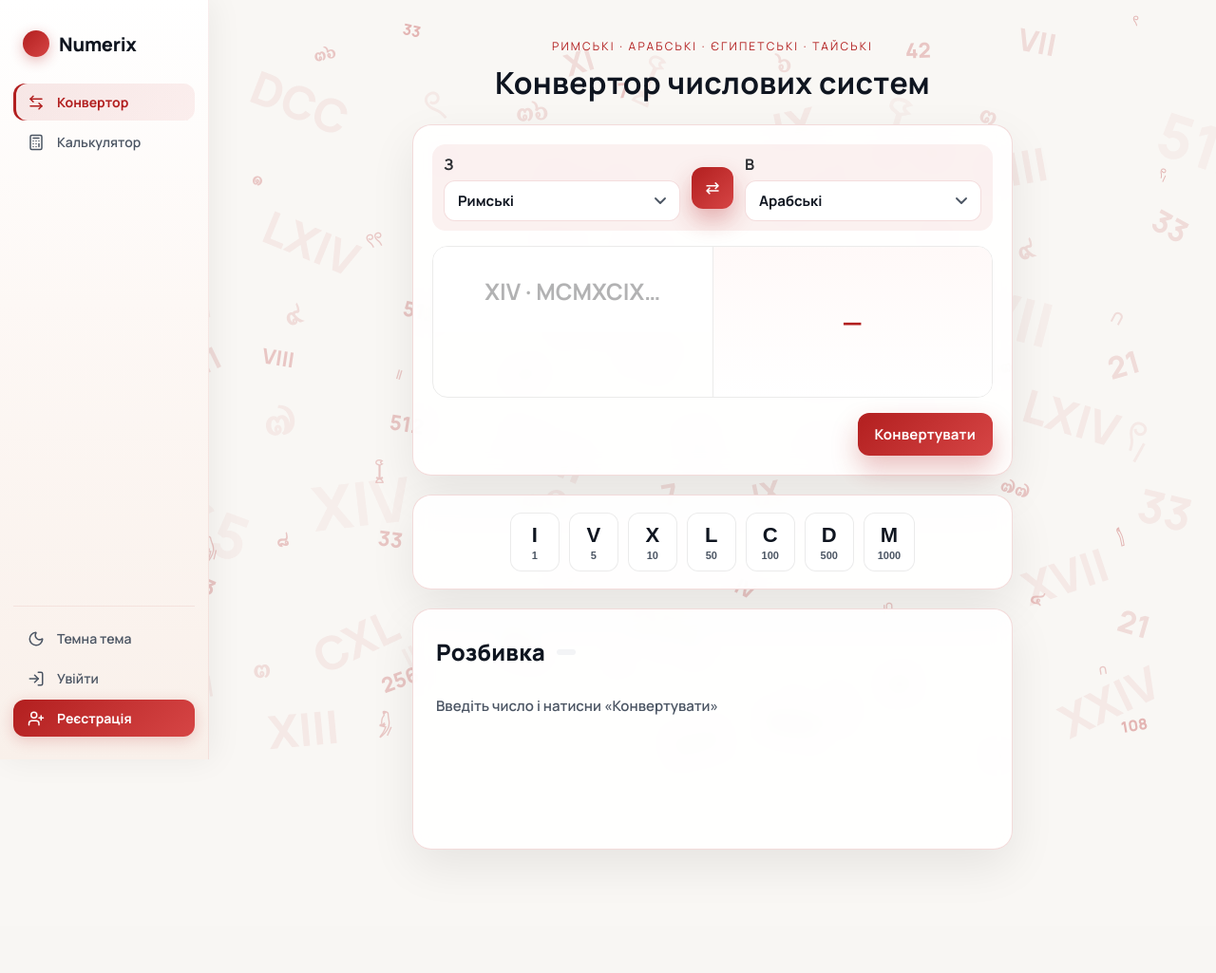
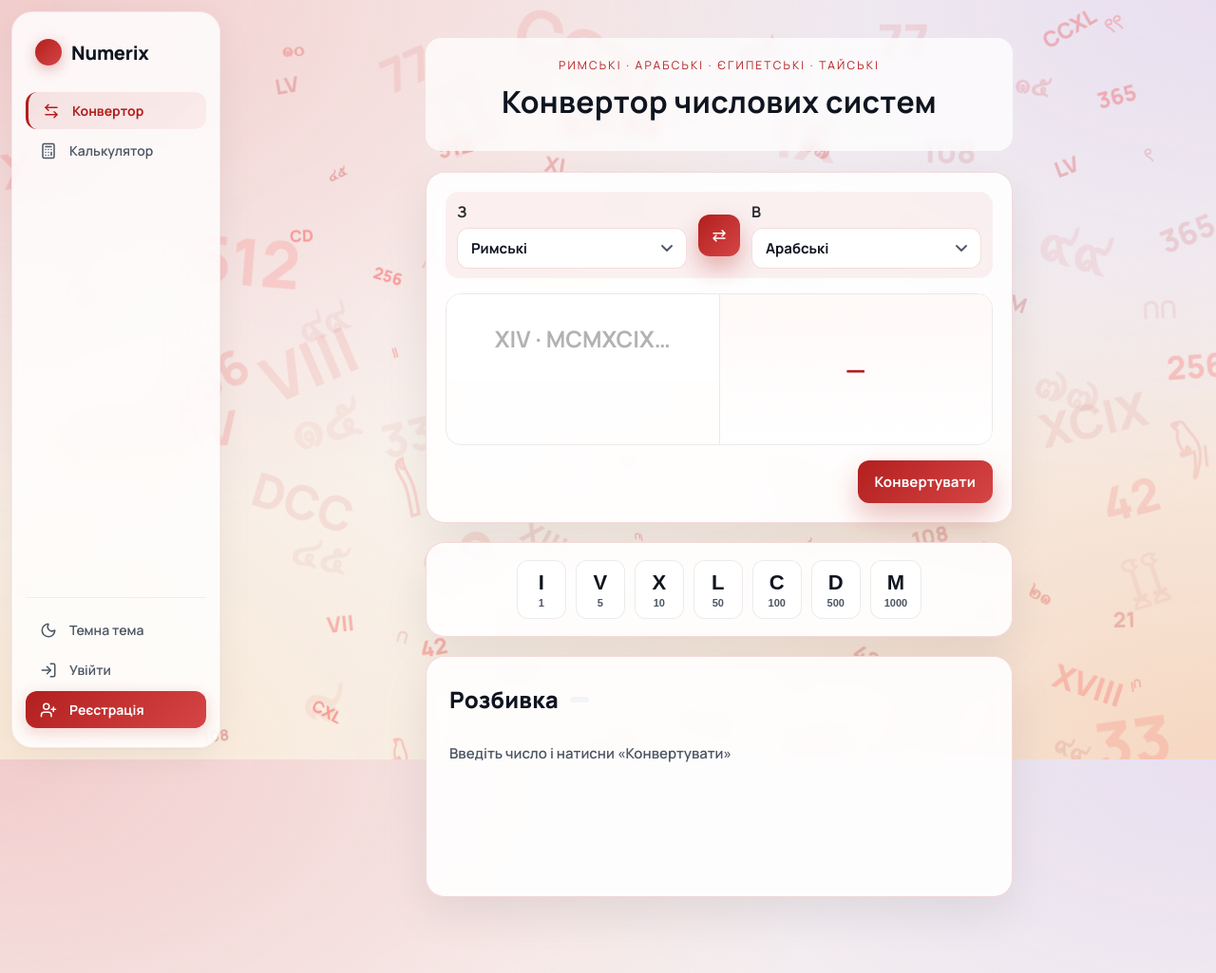
Before and after one commit to MasterDay3/Web-Project-OOP, a Flask app: page / in a window 1280 px wide. Shown: the whole page at 95% size. Before the commit the page ends 901 px from the top, so only its background shows below. Run offline with Flask 3, Linux system fonts and the light colour scheme.

Commit message:
changed animations and colors

```diff
--- a/static/css/style.css
+++ b/static/css/style.css
@@ -19,7 +19,14 @@
 body {
     margin: 0;
     font-family: Manrope, system-ui, -apple-system, sans-serif;
-    background: #f9f7f4;
+    background:
+        radial-gradient(at 0% 0%, #f2cdcd 0%, transparent 50%),
+        radial-gradient(at 100% 0%, #e8dff0 0%, transparent 45%),
+        radial-gradient(at 100% 100%, #f6d8c2 0%, transparent 50%),
+        radial-gradient(at 0% 100%, #fae8d6 0%, transparent 45%),
+        radial-gradient(at 50% 50%, #faf5f1 0%, transparent 55%);
+    background-color: #f7f3f0;
+    background-attachment: fixed;
     color: var(--ink);
 }
 
@@ -186,13 +193,21 @@
     font-size: 32px;
     font-weight: 800;
     color: var(--accent);
-    opacity: 0.12;
     user-select: none;
+    --op: 0.12;
+    opacity: var(--op);
+    animation: symbolPulse 5s ease-in-out infinite;
 }
-.bg-symbols .bg-xl { font-size: 64px; opacity: 0.04; }
-.bg-symbols .bg-lg { font-size: 48px; opacity: 0.06; }
-.bg-symbols .bg-sm { font-size: 22px; opacity: 0.22; }
-.bg-symbols .bg-xs { font-size: 16px; opacity: 0.3; }
+@keyframes symbolPulse {
+    0%, 100% { transform: scale(1) translateY(0); filter: brightness(1); opacity: var(--op); }
+    30%      { transform: scale(1.04) translateY(-5px); }
+    50%      { transform: scale(1.07) translateY(-3px); filter: brightness(1.4); opacity: calc(var(--op) + 0.10); }
+    70%      { transform: scale(1.03) translateY(-4px); }
+}
+.bg-symbols .bg-xl { font-size: 64px; --op: 0.04; }
+.bg-symbols .bg-lg { font-size: 48px; --op: 0.06; }
+.bg-symbols .bg-sm { font-size: 22px; --op: 0.22; }
+.bg-symbols .bg-xs { font-size: 16px; --op: 0.3; }
 
 /* Lucide icons – global defaults */
 [data-lucide] { display: inline-block; vertical-align: middle; }
@@ -208,22 +223,27 @@
 .medal-silver { color: #94a3b8; }
 .medal-bronze { color: #c2702e; }
 
-.shell { max-width: 900px; margin: 40px auto 80px; padding: 0 24px; padding-left: 244px; }
+.shell { max-width: 900px; margin: 40px auto 80px; padding: 0 24px; padding-left: 258px; }
 
 /* Sidebar */
 .sidebar {
     position: fixed;
-    top: 0;
-    left: 0;
+    top: 12px;
+    left: 12px;
     width: 220px;
-    height: 100vh;
-    background: linear-gradient(180deg, #fff 0%, #fdf8f5 40%, #f9f0ea 100%);
-    border-right: 1px solid rgba(178,31,31,0.08);
-    box-shadow: 4px 0 32px rgba(0,0,0,0.06);
+    height: calc(100vh - 24px);
+    background: rgba(255,255,255,0.82);
+    backdrop-filter: blur(24px);
+    -webkit-backdrop-filter: blur(24px);
+    border: 1px solid rgba(178,31,31,0.07);
+    border-radius: 22px;
+    box-shadow:
+        0 8px 40px rgba(0,0,0,0.06),
+        0 1px 3px rgba(0,0,0,0.04);
     display: flex;
     flex-direction: column;
     justify-content: space-between;
-    padding: 24px 14px;
+    padding: 20px 14px;
     z-index: 100;
 }
 
@@ -271,10 +291,10 @@
 }
 
 .sidebar-link.active {
-    background: linear-gradient(135deg, rgba(178,31,31,0.1), rgba(214,69,69,0.08));
+    background: linear-gradient(135deg, rgba(178,31,31,0.10), rgba(214,69,69,0.07));
     color: var(--accent);
     font-weight: 700;
-    box-shadow: inset 3px 0 0 var(--accent);
+    border-left: 3px solid var(--accent);
 }
 
 .sidebar-icon {
@@ -312,7 +332,16 @@
     box-shadow: 0 6px 20px rgba(178,31,31,0.25);
 }
 
-.page-light { background: #f9f7f4; }
+.page-light {
+    background:
+        radial-gradient(at 0% 0%, #f2cdcd 0%, transparent 50%),
+        radial-gradient(at 100% 0%, #e8dff0 0%, transparent 45%),
+        radial-gradient(at 100% 100%, #f6d8c2 0%, transparent 50%),
+        radial-gradient(at 0% 100%, #fae8d6 0%, transparent 45%),
+        radial-gradient(at 50% 50%, #faf5f1 0%, transparent 55%);
+    background-color: #f7f3f0;
+    background-attachment: fixed;
+}
 
 .nav-bar {
     height: 68px;
@@ -334,7 +363,15 @@
 .ghost { padding: 10px 14px; border-radius: 12px; text-decoration: none; border: 1px solid #e2e6ef; color: #3a3f4d; font-weight: 600; }
 .cta-nav { padding: 10px 16px; border-radius: 12px; text-decoration: none; background: var(--accent); color: #fff; font-weight: 700; box-shadow: 0 16px 32px rgba(178,31,31,0.25); }
 
-.hero { text-align: center; margin: 34px 0 22px; animation: fadeInUp 0.4s ease-out both; }
+.hero {
+    text-align: center;
+    margin: 34px 0 22px;
+    animation: fadeInUp 0.4s ease-out both;
+    background: rgba(255,255,255,0.75);
+    backdrop-filter: blur(6px);
+    border-radius: 16px;
+    padding: 20px 24px;
+}
 .eyebrow { text-transform: uppercase; letter-spacing: 0.18em; font-size: 12px; color: var(--accent); margin: 0 0 8px; }
 .hero h1 { margin: 0 0 10px; font-size: 32px; letter-spacing: 0.01em; }
 .lede { max-width: 640px; margin: 0 auto; color: var(--muted); line-height: 1.6; }
@@ -528,10 +565,7 @@
 /* Auth pages (login/register) */
 .auth-shell {
     min-height: 100vh;
-    background:
-        radial-gradient(ellipse at 12% 20%, rgba(178,31,31,0.10) 0, transparent 50%),
-        radial-gradient(ellipse at 88% 80%, rgba(228,168,124,0.16) 0, transparent 50%),
-        radial-gradient(ellipse at 50% 0%, rgba(244,237,230,0.7) 0, transparent 55%);
+    background-color: transparent;
     display: flex;
     justify-content: center;
     align-items: center;
--- a/static/js/bg-symbols.js
+++ b/static/js/bg-symbols.js
@@ -35,6 +35,11 @@
       var cls = sizes[Math.floor(Math.random() * sizes.length)];
       if (cls) span.className = cls;
 
+      var delay = (Math.random() * 6).toFixed(2);
+      var duration = (3 + Math.random() * 4).toFixed(2);
+      span.style.animationDelay = delay + 's';
+      span.style.animationDuration = duration + 's';
+
       container.appendChild(span);
     }
   }
```
Also changed, not shown: static/css/dark-theme.css (+21 -5 lines).
